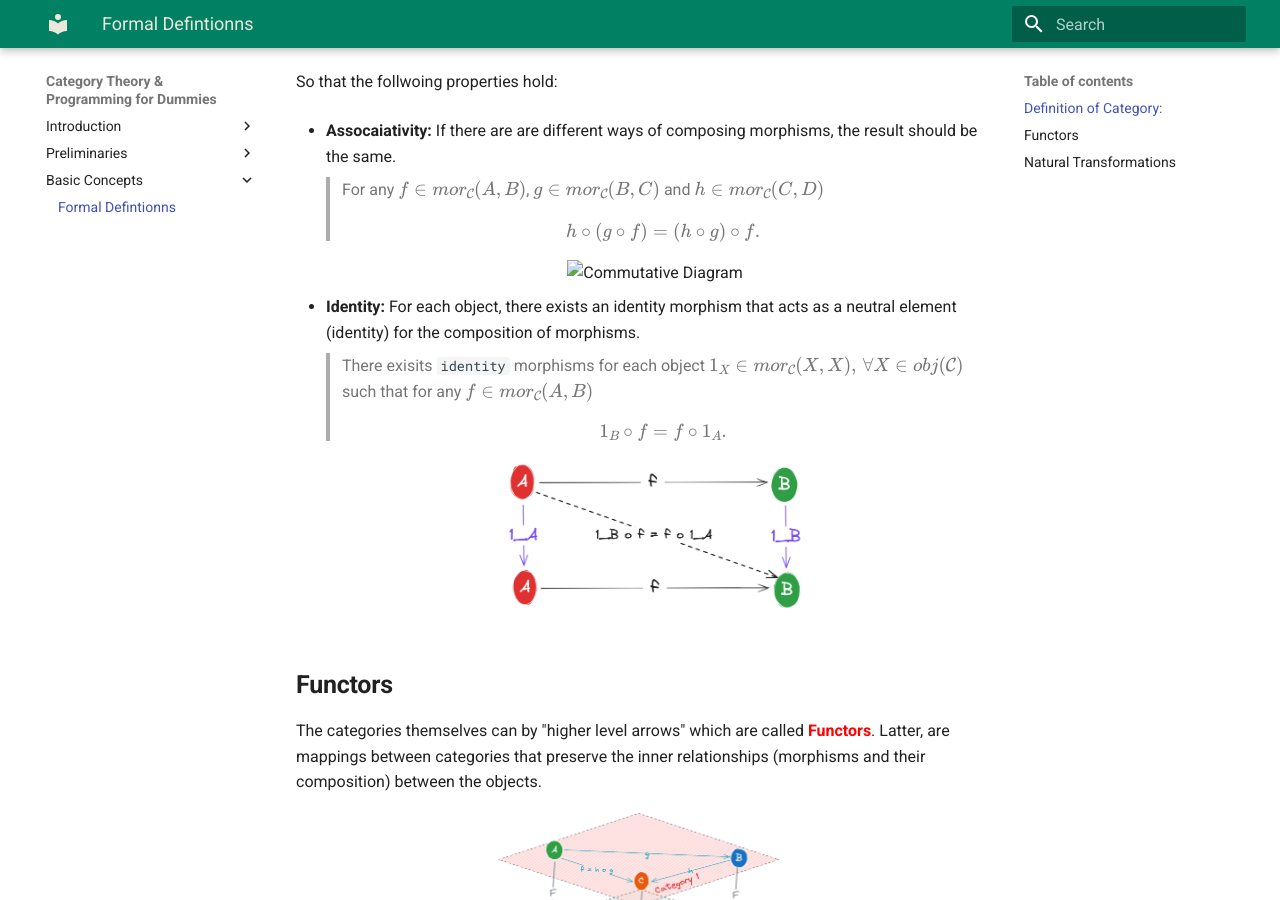
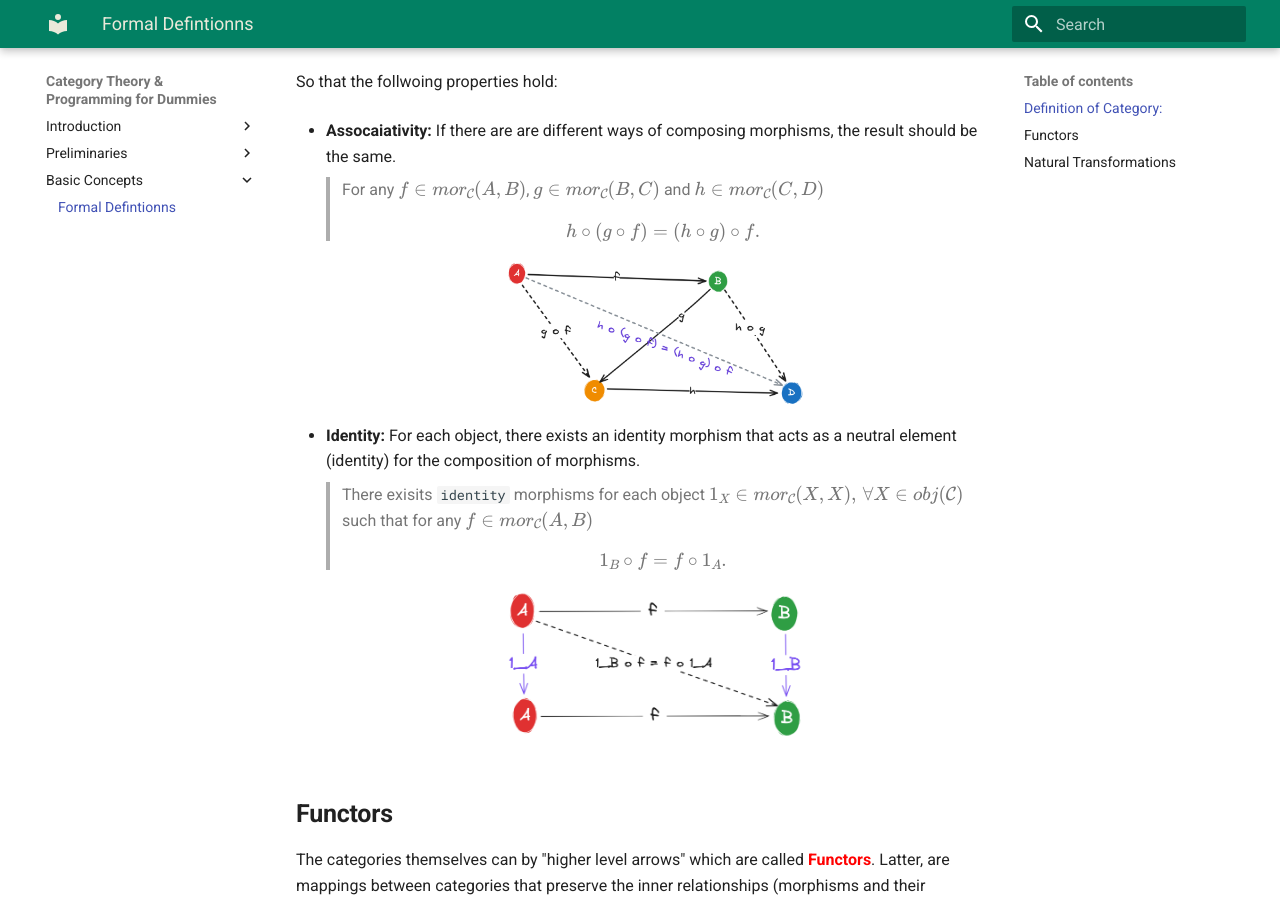
Before and after one commit to Varvos/category-theory-and-programming-for-absolute-dummies, an MkDocs documentation site: the page built from docs/basics/formal_definitions.md, in a window 1280 px wide and 900 px high, scrolled down 808 px. Built offline with MkDocs 1.6.1 and Material for MkDocs 9.7.7, drawn with Linux system fonts in a browser that asks for light colours; nearby versions of some CDN libraries.

Commit message:
fix the rest of image liks

```diff
--- a/docs/basics/formal_definitions.md
+++ b/docs/basics/formal_definitions.md
@@ -29,7 +29,7 @@ So that the follwoing properties hold:
     \\[h\circ(g\circ f) = (h\circ g)\circ f.\\]
 
     <div style="text-align: center;">
-    <img src="./../img/intro_to_category/Associativity.png" alt="Commutative Diagram" width="300" height="200">
+    <img src="../../img/intro_to_category/Associativity.png" alt="Commutative Diagram" width="300" height="200">
     <div>
 
 - **Identity:** For each object, there exists an identity morphism that acts as a neutral element (identity) for the composition of morphisms.
```
